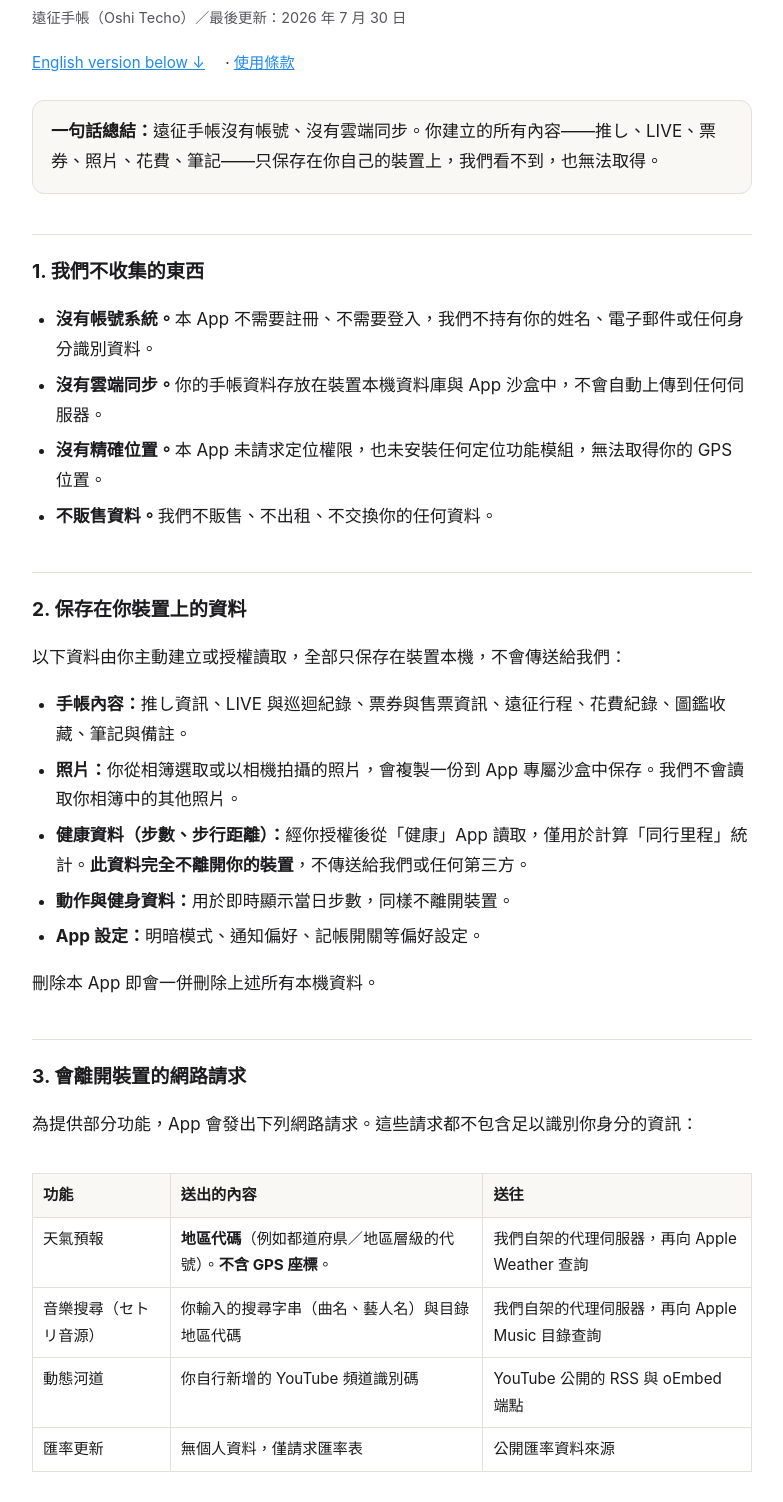
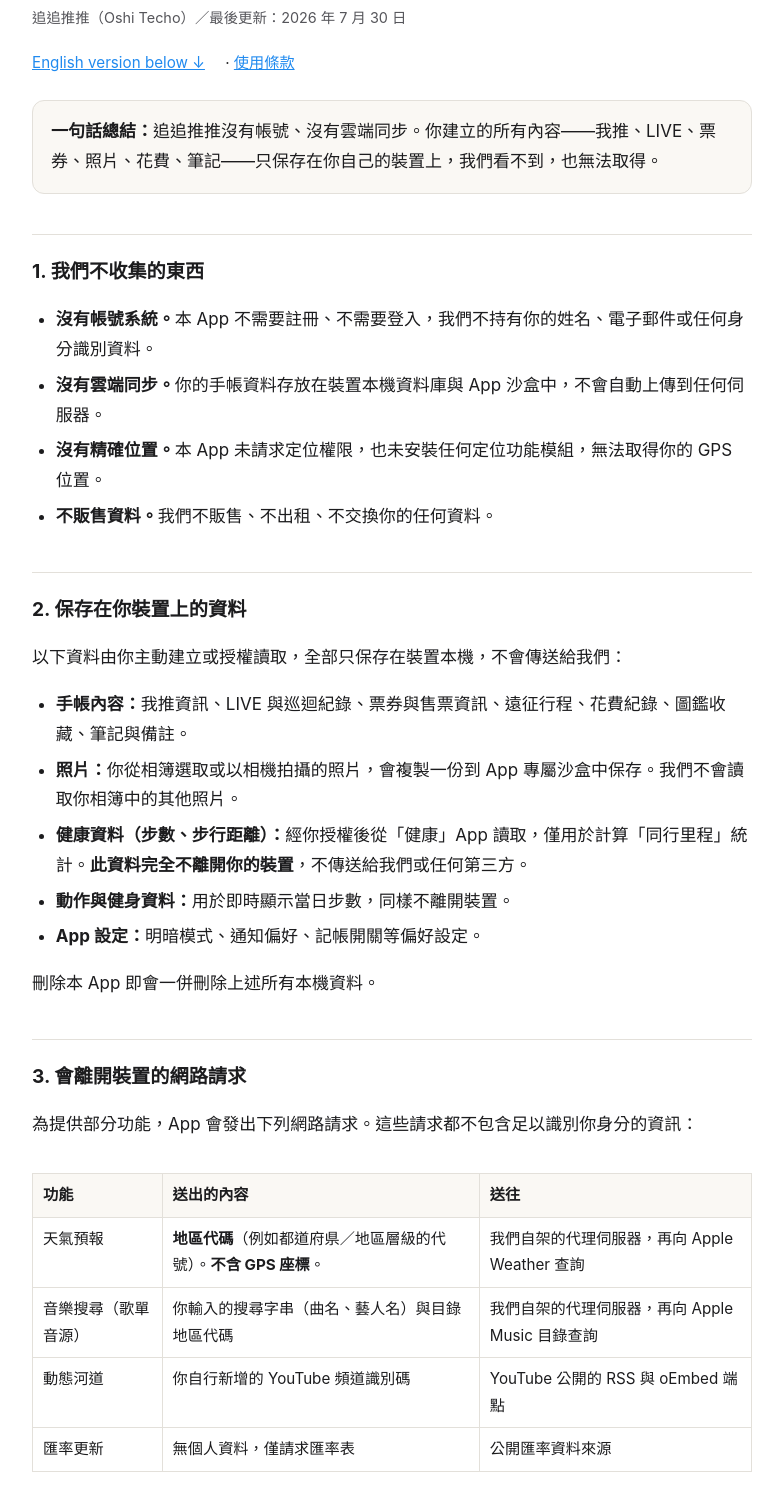
Before and after one commit to gkbox0083-stack/oshi-techo-legal, a plain HTML site: page privacy.html in a window 1280 px wide. Shown: the part 58-1560 px from the top of the page, without its empty margins (248-1031 px from the left). Drawn offline with Linux system fonts and the light colour scheme.

Commit message:
App 更名：遠征手帳 → 追追推推；音樂功能用詞改繁中（セトリ音源 → 歌單音源）

```diff
--- a/privacy.html
+++ b/privacy.html
@@ -3,18 +3,18 @@
 <head>
 <meta charset="utf-8">
 <meta name="viewport" content="width=device-width, initial-scale=1">
-<title>隱私權政策 — 遠征手帳 / Privacy Policy — Oshi Techo</title>
+<title>隱私權政策 — 追追推推 / Privacy Policy — Oshi Techo</title>
 <link rel="stylesheet" href="style.css">
 </head>
 <body>
 <main>
 
 <h1>隱私權政策</h1>
-<p class="meta">遠征手帳（Oshi Techo）／最後更新：2026 年 7 月 30 日</p>
+<p class="meta">追追推推（Oshi Techo）／最後更新：2026 年 7 月 30 日</p>
 <p class="lang-nav"><a href="#english">English version below ↓</a> · <a href="terms.html">使用條款</a></p>
 
 <div class="lead">
-<p><strong>一句話總結：</strong>遠征手帳沒有帳號、沒有雲端同步。你建立的所有內容——推し、LIVE、票券、照片、花費、筆記——只保存在你自己的裝置上，我們看不到，也無法取得。</p>
+<p><strong>一句話總結：</strong>追追推推沒有帳號、沒有雲端同步。你建立的所有內容——我推、LIVE、票券、照片、花費、筆記——只保存在你自己的裝置上，我們看不到，也無法取得。</p>
 </div>
 
 <h2>1. 我們不收集的東西</h2>
@@ -28,7 +28,7 @@
 <h2>2. 保存在你裝置上的資料</h2>
 <p>以下資料由你主動建立或授權讀取，全部只保存在裝置本機，不會傳送給我們：</p>
 <ul>
-  <li><strong>手帳內容：</strong>推し資訊、LIVE 與巡迴紀錄、票券與售票資訊、遠征行程、花費紀錄、圖鑑收藏、筆記與備註。</li>
+  <li><strong>手帳內容：</strong>我推資訊、LIVE 與巡迴紀錄、票券與售票資訊、遠征行程、花費紀錄、圖鑑收藏、筆記與備註。</li>
   <li><strong>照片：</strong>你從相簿選取或以相機拍攝的照片，會複製一份到 App 專屬沙盒中保存。我們不會讀取你相簿中的其他照片。</li>
   <li><strong>健康資料（步數、步行距離）：</strong>經你授權後從「健康」App 讀取，僅用於計算「同行里程」統計。<strong>此資料完全不離開你的裝置</strong>，不傳送給我們或任何第三方。</li>
   <li><strong>動作與健身資料：</strong>用於即時顯示當日步數，同樣不離開裝置。</li>
@@ -48,7 +48,7 @@
   <td>我們自架的代理伺服器，再向 Apple Weather 查詢</td>
 </tr>
 <tr>
-  <td>音樂搜尋（セトリ音源）</td>
+  <td>音樂搜尋（歌單音源）</td>
   <td>你輸入的搜尋字串（曲名、藝人名）與目錄地區代碼</td>
   <td>我們自架的代理伺服器，再向 Apple Music 目錄查詢</td>
 </tr>
@@ -194,7 +194,7 @@
 <p>Questions about this policy: <a href="mailto:gkbox0083@gmail.com">gkbox0083@gmail.com</a></p>
 
 <footer>
-遠征手帳 Oshi Techo · <a href="index.html">首頁 / Home</a> · <a href="terms.html">使用條款 / Terms</a>
+追追推推 Oshi Techo · <a href="index.html">首頁 / Home</a> · <a href="terms.html">使用條款 / Terms</a>
 </footer>
 
 </main>
```
